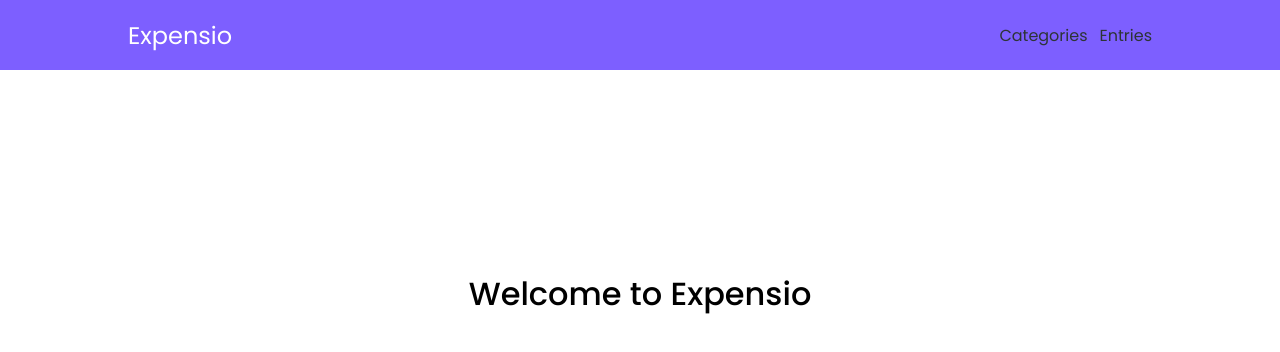
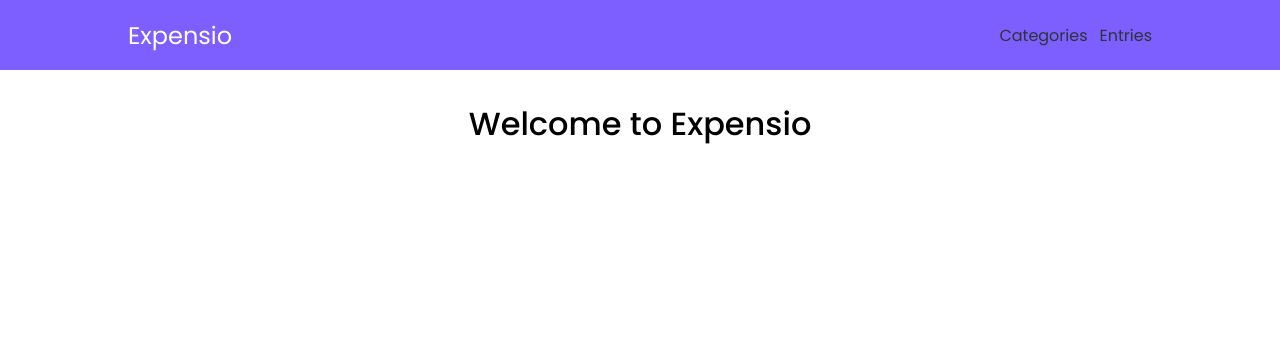
Before and after one commit to jonasgadeikis/expensio, a Vue app: page / in a window 1280 px wide. Shown: the top 352 px of the page. Built offline with nearby package versions, Linux system fonts and the light colour scheme.

Commit message:
Lesson 3 end

```diff
--- a/package.json
+++ b/package.json
@@ -15,6 +15,7 @@
   },
   "devDependencies": {
     "@vitejs/plugin-vue": "^2.2.0",
+    "sass": "^1.51.0",
     "vite": "^2.8.0"
   }
 }
--- a/src/assets/index.scss
+++ b/src/assets/index.scss
@@ -10,14 +10,15 @@ $red-color: #E74C3C;
 $nav-bar-color: #7D5FFF;
 
 * {
-  box-sizing: border-box;;
-  margin: 0;
-  padding: 0;
+  box-sizing: border-box;
 }
 
 body {
   font-family: 'Poppins', sans-serif;
   overflow-x: hidden;
+  height: 100vh;
+  margin: 0;
+  padding: 0;
 }
 
 a {
@@ -57,7 +58,8 @@ a {
 
 .page-container {
   width: 80%;
-  margin: 20px auto;
+  margin: 0 auto;
+  padding-top: 100px;
 }
 
 .card {
@@ -172,13 +174,14 @@ a {
 }
 
 .home-title {
-  margin: 200px auto;
   font-size: 2rem;
   font-weight: 500;
 }
 
 .nav-bar {
-  position: sticky;
+  position: fixed;
+  top: 0;
+  width: 100%;
   height: 70px;
   background-color: $nav-bar-color;
 
--- a/src/views/Home.vue
+++ b/src/views/Home.vue
@@ -1,5 +1,7 @@
 <template>
-    <div class="home-title text-center">Welcome to Expensio</div>
+    <div class="page-container">
+        <div class="home-title text-center">Welcome to Expensio</div>
+    </div>
 </template>
 
 <script>
```
Also changed, not shown: 1 other file (tests, documents, lock files or other folders).
